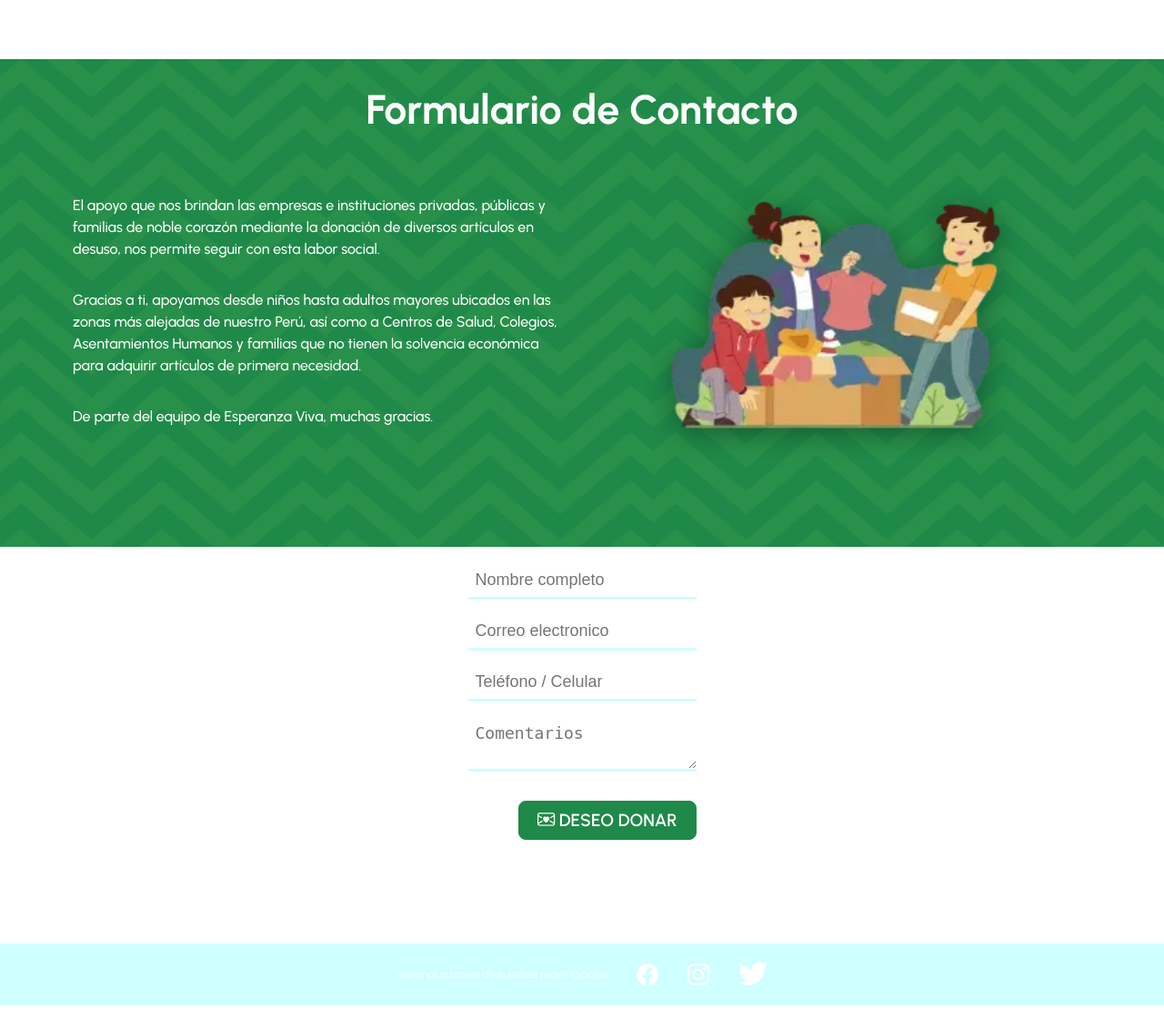
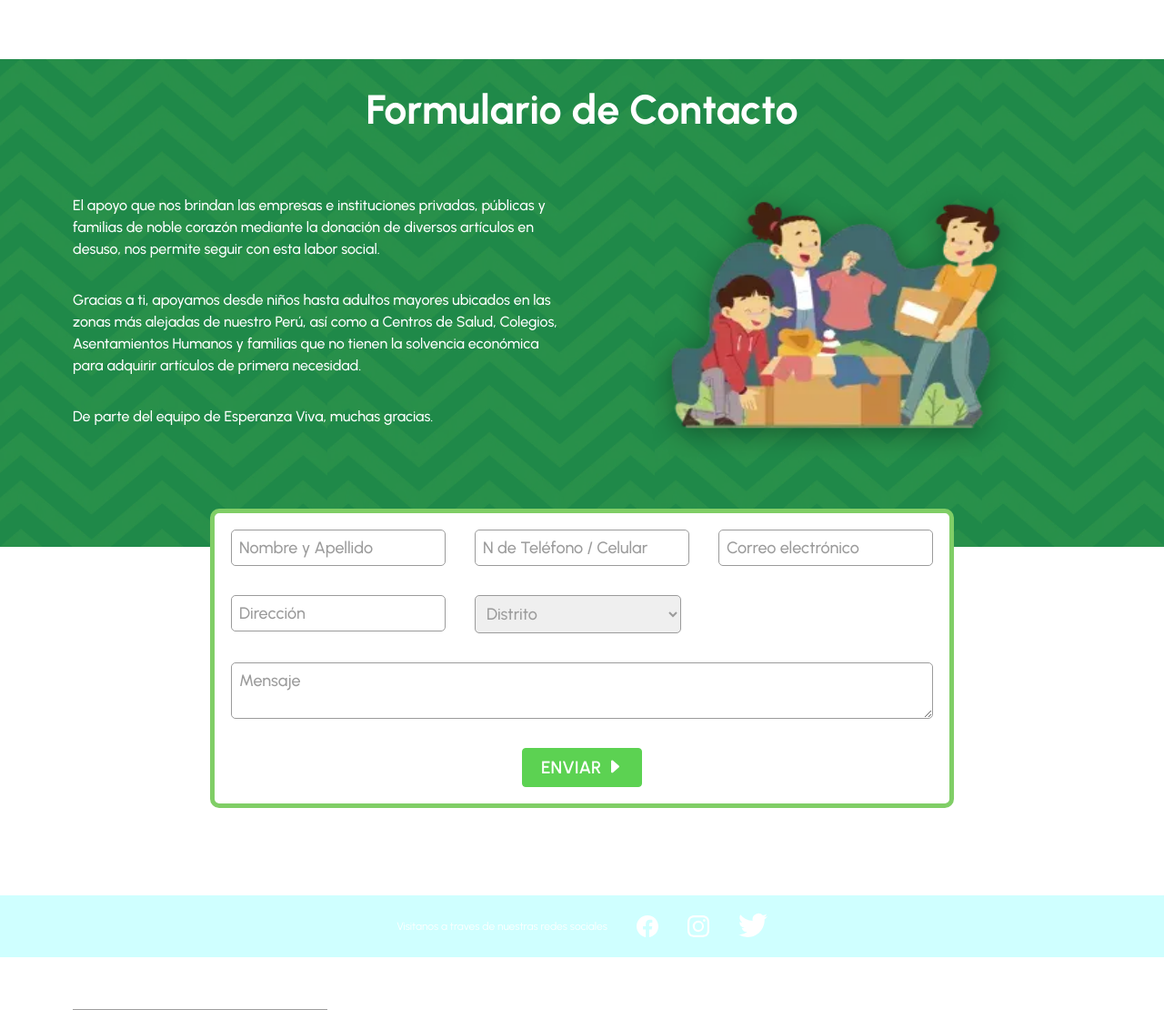
Before and after one commit to luisma08/emausesperanzaviva.org.pe, a PHP site: page / in a window 1280 px wide. Shown: the part 3227-4337 px from the top of the page at 91% size. Run offline with PHP 8.4, Linux system fonts and the light colour scheme; some libraries are stand-ins or nearby versions; grey boxes are pictures that could not be loaded.

Commit message:
modificando seccion de contacto

```diff
--- a/components/contact.php
+++ b/components/contact.php
@@ -32,22 +32,76 @@
         <div class="container">
             <div class="f-elements f-elements--center f-col gap-sm w-100">
                 <form action="" method="" class="form f-elements f-col gap-sm" id="contact-form">
-                    <div class="f-elements f-col gap-sm">
-                        <div class="f-elements f-col gap-sm">
-                            <input type="text" name="name" placeholder="Nombre completo" class="form__input" id="name"/>
+                    <div class="f-elements f-col gap-md">
+                        <div class="f-elements f-col md:f-row gap-md">
+                            <div class="f-elements f-col gap-md">
+                                <input type="text" name="name" placeholder="Nombre y Apellido" class="form__input" id="name"/>
+                            </div>
+                            <div class="f-elements f-col gap-md">
+                                <input type="tel" name="tel" placeholder="N de Teléfono / Celular" required class="form__input" id="tel"/>
+                            </div>
+                            <div class="f-elements f-col gap-md">
+                                <input type="email" name="mail" placeholder="Correo electrónico" required class="form__input" id="mail"/>
+                            </div>
                         </div>
-                        <div class="f-elements f-col gap-sm">
-                            <input type="email" name="mail" placeholder="Correo electronico" required class="form__input" id="mail"/>
+                        <div class="f-elements f-col md:f-row gap-md">
+                            <div class="f-elements f-col gap-md">
+                                <input type="text" name="address" placeholder="Dirección" class="form__input" id="address"/>
+                            </div>
+                            <div class="f-elements f-col gap-md">
+                                <select id="district" name="district" class="form__input">
+                                    <option disabled selected>Distrito</option>
+                                    <option>Ancón</option>
+                                    <option>Ate</option>
+                                    <option>Barranco</option>
+                                    <option>Breña</option>
+                                    <option>Carabayllo</option>
+                                    <option>Cercado de Lima</option>
+                                    <option>Chaclacayo</option>
+                                    <option>Chorrillos</option>
+                                    <option>Cieneguilla</option>
+                                    <option>Comas</option>
+                                    <option>El agustino</option>
+                                    <option>Independencia</option>
+                                    <option>Jesús maría</option>
+                                    <option>La molina</option>
+                                    <option>La victoria</option>
+                                    <option>Lince</option>
+                                    <option>Los olivos</option>
+                                    <option>Lurigancho</option>
+                                    <option>Lurín</option>
+                                    <option>Magdalena del mar</option>
+                                    <option>Miraflores</option>
+                                    <option>Pachacámac</option>
+                                    <option>Pucusana</option>
+                                    <option>Pueblo libre</option>
+                                    <option>Puente piedra</option>
+                                    <option>Punta hermosa</option>
+                                    <option>Punta negra</option>
+                                    <option>Rímac</option>
+                                    <option>San bartolo</option>
+                                    <option>San borja</option>
+                                    <option>San isidro</option>
+                                    <option>San Juan de Lurigancho</option>
+                                    <option>San Juan de Miraflores</option>
+                                    <option>San Luis</option>
+                                    <option>San Martin de Porres</option>
+                                    <option>San Miguel</option>
+                                    <option>Santa Anita</option>
+                                    <option>Santa María del Mar</option>
+                                    <option>Santa Rosa</option>
+                                    <option>Santiago de Surco</option>
+                                    <option>Surquillo</option>
+                                    <option>Villa el Salvador</option>
+                                    <option>Villa Maria del Triunfo</option>
+                                </select>
+                            </div>
                         </div>
-                        <div class="f-elements f-col gap-sm">
-                            <input type="tel" name="tel" placeholder="Teléfono / Celular" required class="form__input" id="tel"/>
+                        <div class="f-elements f-col gap-md">
+                            <textarea name="description" placeholder="Mensaje" required class="form__textarea" id="description"></textarea>
                         </div>
-                        <div class="f-elements f-col gap-sm">
-                            <textarea name="description" placeholder="Comentarios" required class="form__textarea" id="description"></textarea>
-                        </div>
-                        <div id="response"></div>
-                        <div class="form__button">
-                            <button class="button button--primary" id="submit"><i class="bi bi-envelope-heart"></i> Deseo donar</button>
+                        <div class="f-elements f-col f-elements--center">
+                            <button class="button button--secondary" id="submit">Enviar <i class="bi bi-caret-right-fill"></i></button>
                         </div>
                     </div>
                 </form>
--- a/styles/css/fe.css
+++ b/styles/css/fe.css
@@ -745,6 +745,14 @@
 .button--primary:hover {
   box-shadow: 0 0 0.25rem 0.125rem var(--primary-highlight-color);
 }
+.button--secondary {
+  background-color: var(--secondary-button-color);
+  border: 0.0625rem solid var(--secondary-button-color);
+  color: var(primary-text-color);
+}
+.button--secondary:hover {
+  box-shadow: 0 0 0.25rem 0.125rem var(--secondary-button-color);
+}
 .button--outline-primary {
   background-color: transparent;
   border: 0.0625rem solid var(--primary-text-color);
@@ -926,10 +934,12 @@
 }
 
 .form {
+  font-family: var(--primary-font-family);
+  background-color: #FFFFFF;
   padding: 1.125rem;
-  width: 100%;
-  box-sizing: border-box;
-  font-family: --primary-font-family;
+  border: 5px solid #80CE66;
+  border-radius: 10px;
+  margin-top: -2.625rem;
 }
 .form__img {
   max-width: 360px;
@@ -946,25 +956,21 @@
 }
 .form__label {
   font-size: var(--primary-text-font-size);
-  color: var(--primary-text-color);
+  color: 0.313rem var(--primary-text-color);
 }
 .form__input, .form__textarea {
   padding: 0.5rem;
-  border-top: 0;
-  border-bottom: 0.2rem solid var(--primary-theme-color);
-  border-left: 0;
-  border-right: 0;
+  border: 1px solid var(--secondary-border-color);
+  border-radius: 5px;
 }
 .form__input, .form__textarea, .form__input::placeholder, .form__textarea::placeholder {
+  font-family: var(--primary-font-family);
   font-size: var(--nav-primary-font-size);
+  color: var(--primary-input-color);
+  font-weight: 500;
 }
 .form__input:focus, .form__textarea:focus {
   outline: none;
-  border-bottom: 0.2rem solid var(--primary-theme-color);
-}
-.form__button {
-  display: flex;
-  justify-content: end;
 }
 
 @media (min-width: 1025px) {
--- a/styles/css/modules/variables.css
+++ b/styles/css/modules/variables.css
@@ -9,6 +9,7 @@
     --third-text-color: #8C8C8C;
     --span-text-color: #02B65B;
     --reverse-primary-text-color: #000;
+    --primary-input-color: #9B9B9B;
     --primary-p-color: #1F8949;
     --secondary-p-color:rgba(112, 112, 112, 1);
     --primary-shadow-color: #ffffff80;
@@ -19,16 +20,16 @@
     --secondary-highlight-color: #02B65B;
     --third-highlight-color: rgba(112, 112, 112, 1);
     --primary-button-color: #61dafb;
-    --secondary-button-color: #02B65B;
-    --primary-border-color:#000000;
-    --secondary-border-color:rgba(112, 112, 112, 1);
+    --secondary-button-color: #5CD252;
+    --primary-border-color:#80CE66;
+    --secondary-border-color:#9B9B9B;
     --reverse-primary-border-color:#ffffff;
     --primary-font-family: 'Urbanist', sans-serif;
     --max-width-container: 1024px;
     --padding-section: 1.5rem;
     --padding-container: 1.25rem;
     --padding-responsive: 5rem;
-    --primary-border-radius: 0.5rem;
+    --primary-border-radius: 0.25rem;
     --nav-primary-font-size: 1.125rem; /* 18px */
     --primary-text-font-size: 0.75rem; /* 12px */
     --secondary-text-font-size: 1.125rem; /* 18px */
--- a/styles/scss/modules/_buttons.scss
+++ b/styles/scss/modules/_buttons.scss
@@ -33,6 +33,16 @@
         }
     }
 
+    &--secondary{
+        background-color: var(--secondary-button-color);
+        border: 0.0625rem solid var(--secondary-button-color);
+        color: var(primary-text-color);
+
+        &:hover{
+            box-shadow: 0 0 0.25rem 0.125rem var(--secondary-button-color);
+        }
+    }
+
     &--outline-primary{
         background-color: transparent;
         border: 0.0625rem solid var(--primary-text-color);
--- a/styles/scss/modules/_form.scss
+++ b/styles/scss/modules/_form.scss
@@ -1,13 +1,10 @@
 .form{
-    //background-color: var(--primary-theme-color);
+    font-family: var(--primary-font-family);
+    background-color: #FFFFFF;
     padding: 1.125rem;
-    //box-shadow: 0 0 0.125rem var(--primary-shadow-color),
-    //0 0 0.25rem var(--primary-shadow-color);
-    //border-radius: var(--primary-border-radius);
-    //border: 0.125rem solid var(--reverse-primary-border-color);
-    width: 100%;
-    box-sizing: border-box;
-    font-family: --primary-font-family;
+    border: 5px solid #80CE66;
+    border-radius: 10px;
+    margin-top: -2.625rem;
 
     &__img{
         max-width: 360px;
@@ -25,30 +22,25 @@
 
     &__label{
         font-size: var(--primary-text-font-size);
-        color: var(--primary-text-color);
+        color: 0.313rem var(--primary-text-color);
     }
 
     &__input, &__textarea{
         padding: 0.5rem;
-        border-top: 0;
-        border-bottom: 0.2rem solid var(--primary-theme-color);
-        border-left: 0;
-        border-right: 0;
+        border: 1px solid var(--secondary-border-color);
+        border-radius: 5px;
     }
 
     &__input, &__textarea, &__input::placeholder, &__textarea::placeholder{
+        font-family: var(--primary-font-family);
         font-size: var(--nav-primary-font-size);
+        color: var(--primary-input-color);
+        font-weight: 500;
     }
 
     &__input:focus, &__textarea:focus{
         //border: 5px solid var(--secondary-highlight-color);
         outline: none;
-        border-bottom: 0.2rem solid var(--primary-theme-color);
-    }
-
-    &__button{
-        display: flex;
-        justify-content: end;
     }
 
 }
```
Also changed, not shown: 1 other file.
